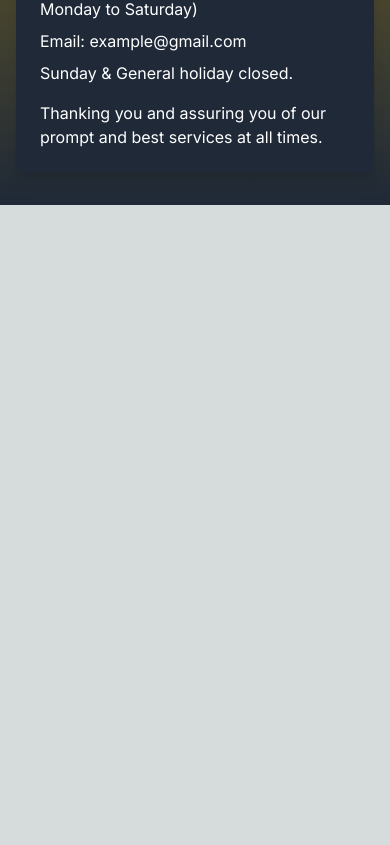
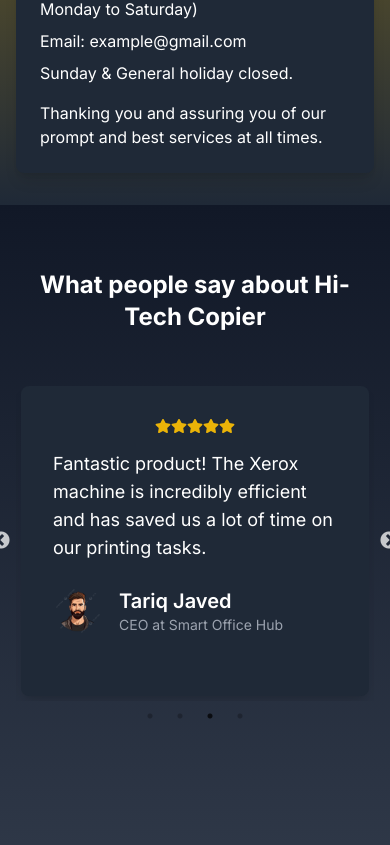
Before and after one commit to Adnan00786/Hi-Tech-Website, a Next.js app: page / in a window 390 px wide. Shown: the part 10665-11510 px from the top of the page. Before the commit the page ends 10870 px from the top, so only its background shows below. Built offline with nearby package versions, Linux system fonts and the light colour scheme.

Commit message:
Testimonial Commit

```diff
--- a/package.json
+++ b/package.json
@@ -19,6 +19,8 @@
     "react": "^18",
     "react-dom": "^18",
     "react-icons": "^5.2.1",
+    "react-slick": "^0.30.2",
+    "slick-carousel": "^1.8.1",
     "sonner": "^1.5.0",
     "tailwind-merge": "^2.3.0",
     "usehooks-ts": "^3.1.0"
@@ -27,6 +29,7 @@
     "@types/node": "^20",
     "@types/react": "^18",
     "@types/react-dom": "^18",
+    "@types/react-slick": "^0.23.13",
     "eslint": "^8",
     "eslint-config-next": "14.2.4",
     "postcss": "^8",
--- a/src/app/page.tsx
+++ b/src/app/page.tsx
@@ -7,6 +7,7 @@
 import { Products } from "@/components/Products";
 import Services from "@/components/Services";
 import Rentals from "@/components/Rentals";
+import Testimonial from "@/components/Testimonial";
 
 export default function Home() {
   return (
@@ -20,6 +21,7 @@
       <Divider/>
       <Services/>
       <Rentals/>
+      <Testimonial/>
     </>
   );
 }
--- a/src/components/Navbar.tsx
+++ b/src/components/Navbar.tsx
@@ -66,7 +66,7 @@
       </nav>
 
       {isMenuOpen && (
-        <div className={`fixed top-0 right-0 h-full w-2/3 md:hidden ${isDarkMode ? 'bg-gray-900' : 'bg-gray-100'} shadow-lg z-50 transition-transform transform ${isMenuOpen ? 'translate-x-0' : 'translate-x-full'}`}>
+        <div className={`fixed top-0 right-0 h-full w-2/3 md:hidden ${isDarkMode ? 'bg-gray-100' : 'bg-gray-100'} shadow-lg z-50 transition-transform transform ${isMenuOpen ? 'translate-x-0' : 'translate-x-full'}`}>
           <div className="p-4">
             <button
               className="text-2xl mb-4"
--- /dev/null
+++ b/src/components/Testimonial.tsx
@@ -0,0 +1,152 @@
+"use client";
+import React from "react";
+import { motion } from "framer-motion";
+import Image from "next/image";
+import { FaStar, FaArrowLeft, FaArrowRight } from "react-icons/fa";
+import Slider from "react-slick";
+import '@/styles/Testimonial.css';
+import "slick-carousel/slick/slick.css";
+import "slick-carousel/slick/slick-theme.css";
+
+interface Testimonial {
+  name: string;
+  role: string;
+  feedback: string;
+  image: string;
+  rating: number;
+}
+
+const testimonials: Testimonial[] = [
+  {
+    name: "Imran Siddiqui",
+    role: "Manager at Creative Solutions LLC",
+    feedback:
+      "Outstanding performance! Our new Xerox machine has significantly improved our office efficiency. Highly recommended!",
+    image: "/assets/imran.png",
+    rating: 4,
+  },
+  {
+    name: "Omar",
+    role: "CTO at Precision Print Services",
+    feedback:
+      "Our Xerox machine delivers top-quality prints reliably and quickly—an essential addition to our office.",
+    image: "/assets/omar.png",
+    rating: 5,
+  },
+  {
+    name: "Tariq Javed",
+    role: "CEO at Smart Office Hub",
+    feedback:
+      "Fantastic product! The Xerox machine is incredibly efficient and has saved us a lot of time on our printing tasks.",
+    image: "/assets/tariq.png",
+    rating: 5,
+  },
+  {
+    name: "Hassan Mustafa",
+    role: "Lead Developer at Dynamic Printing Co.",
+    feedback:
+      "The Xerox machine we purchased has been a game-changer for our business. Excellent print quality and very user-friendly.",
+    image: "/assets/hassan.png",
+    rating: 5,
+  },
+];
+
+interface ArrowProps {
+  className?: string;
+  style?: React.CSSProperties;
+  onClick?: () => void;
+  icon: React.ReactNode;
+}
+
+const Arrow: React.FC<ArrowProps> = ({ className, style, onClick, icon }) => (
+  <div
+    className={`${className} text-gray-400 hover:text-gray-200 cursor-pointer`}
+    style={{ ...style, display: "flex", alignItems: "center", zIndex: 10 }}
+    onClick={onClick}
+  >
+    {icon}
+  </div>
+);
+
+const Testimonial: React.FC = () => {
+  const renderStars = (rating: number) => {
+    return Array(rating)
+      .fill(0)
+      .map((_, i) => <FaStar key={i} className="text-yellow-500" />);
+  };
+
+  const settings = {
+    dots: true,
+    infinite: true,
+    speed: 500,
+    slidesToShow: 3,
+    slidesToScroll: 1,
+    autoplay: true,
+    autoplaySpeed: 3000,
+    nextArrow: <Arrow icon={<FaArrowRight size={32} />} className="next-arrow" />,
+    prevArrow: <Arrow icon={<FaArrowLeft size={32} />} className="prev-arrow" />,
+    responsive: [
+      {
+        breakpoint: 1024,
+        settings: {
+          slidesToShow: 2,
+          slidesToScroll: 1,
+          infinite: true,
+          dots: true,
+        },
+      },
+      {
+        breakpoint: 600,
+        settings: {
+          slidesToShow: 1,
+          slidesToScroll: 1,
+        },
+      },
+    ],
+  };
+
+  return (
+    <div className="w-full min-h-screen bg-gradient-to-b from-gray-900 to-gray-700">
+      <section id="testimonials" className="py-16 text-white relative">
+        <div className="container mx-auto px-4">
+          <h2 className="text-2xl sm:text-6xl font-bold text-center mb-12">
+            What people say about Hi-Tech Copier
+          </h2>
+          <Slider {...settings} className="mt-8">
+            {testimonials.map((testimonial, index) => (
+              <motion.div
+                key={index}
+                className="testimonial-card"
+                initial={{ opacity: 0, y: 50 }}
+                animate={{ opacity: 1, y: 0 }}
+                transition={{ delay: index * 0.2, duration: 0.5 }}
+              >
+                <div className="testimonial-content bg-gray-800 p-8 rounded-lg shadow-lg">
+                  <div className="flex justify-center mb-4">
+                    {renderStars(testimonial.rating)}
+                  </div>
+                  <p className="text-lg mb-6">{testimonial.feedback}</p>
+                  <div className="flex items-center">
+                    <Image
+                      src={testimonial.image}
+                      alt={testimonial.name}
+                      className="rounded-full"
+                      width={50}
+                      height={50}
+                    />
+                    <div className="ml-4">
+                      <h4 className="text-xl font-semibold">{testimonial.name}</h4>
+                      <p className="text-sm text-gray-400">{testimonial.role}</p>
+                    </div>
+                  </div>
+                </div>
+              </motion.div>
+            ))}
+          </Slider>
+        </div>
+      </section>
+    </div>
+  );
+};
+
+export default Testimonial;
--- /dev/null
+++ b/src/styles/Testimonial.css
@@ -0,0 +1,12 @@
+.testimonial-card {
+    width: 100%; /*Adjust width as needed*/
+    height: 100%; /*Adjust height as needed */
+    /* margin: 0 10px; /*Adjust horizontal margin as needed */
+  }
+
+  .testimonial-content {
+    /* Adjust background, padding, and border radius styles here */
+    height: 310px;
+    /* width: 300px; */
+    margin: 5px;
+  }
```
Also changed, not shown: 1 other file (tests, documents, lock files or other folders).
